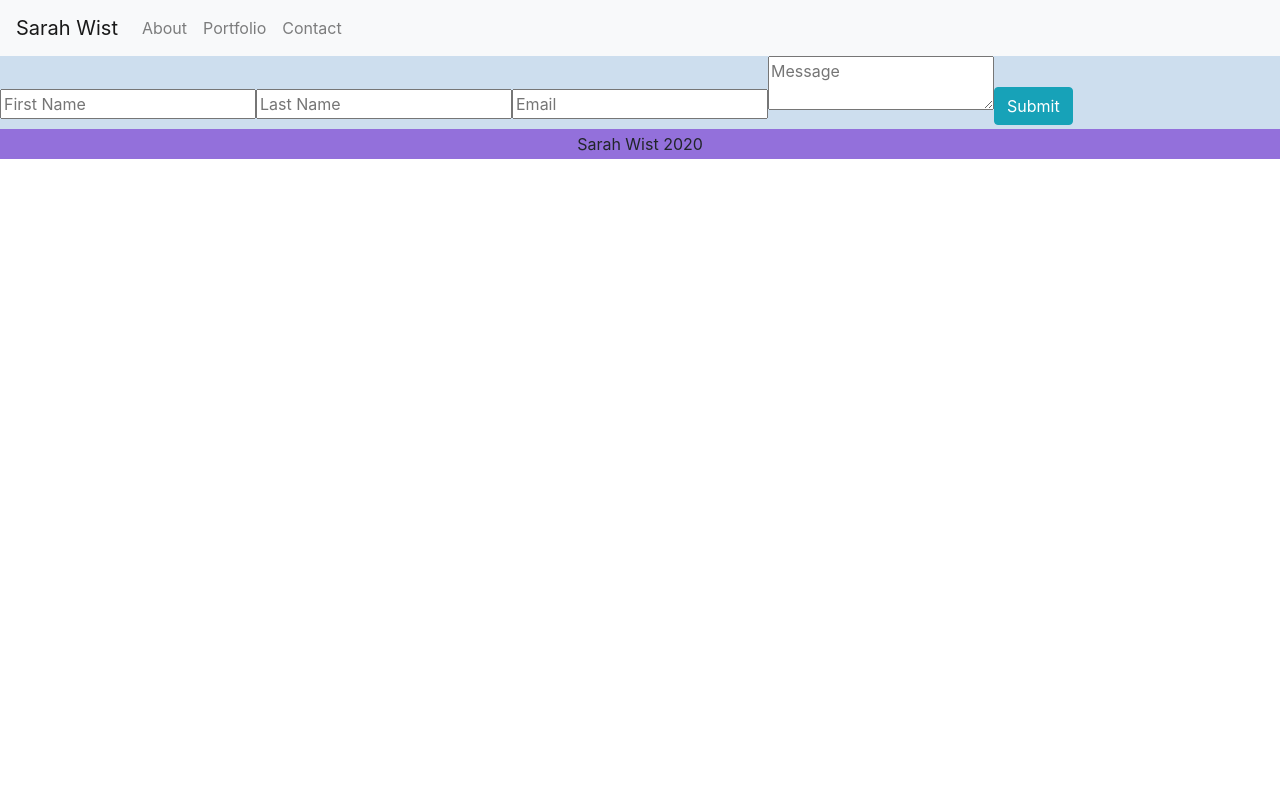
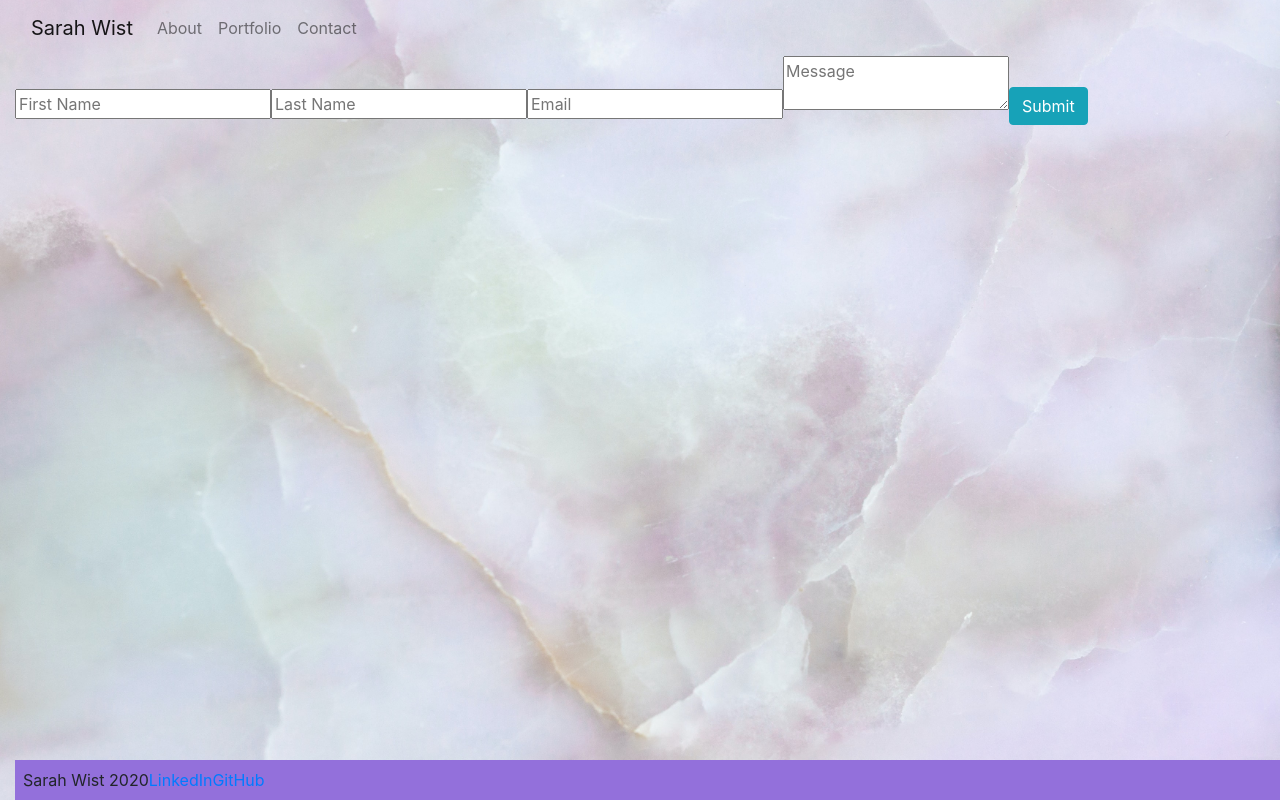
Before and after one commit to swist92/react-portfolio, a React (Create React App) app: page /contact in a window 1280 px wide. Built offline with nearby package versions, Linux system fonts and the light colour scheme.

Commit message:
modified components to display full size image as background

```diff
--- a/src/App.css
+++ b/src/App.css
@@ -1,15 +1,6 @@
 .App {
   text-align: center;
   color: black;
-  height: 100%;
-  background-image: url("./images/react_portfolio_bkgd_image.jpg");
-  /* position: fixed;
-  min-width: 100%;
-  min-height: 100%; */
-  background-attachment: fixed;
-  background-position: center;
-  background-repeat: no-repeat;
-  background-size: cover;
 }
 
 .App-logo {
--- a/src/App.js
+++ b/src/App.js
@@ -11,8 +11,9 @@ import "./App.css";
 function App() {
   return (
     <Router>
-      <div>
+      <div className="container-fluid">
         <Navbar />
+
         <Wrapper>
           <Route exact path="/" component={About} />
           <Route exact path="/about" component={About} />
--- a/src/components/Footer/Footer.css
+++ b/src/components/Footer/Footer.css
@@ -1,15 +1,16 @@
 .footer {
   min-height: 10px;
-  background: lavender;
-  position: relative;
+  background: mediumpurple;
+  position: fixed;
+  bottom: 0;
 }
 
-.footer span {
-  position: absolute;
-  bottom: 0;
+/* .footer span {
+  /* position: absolute; */
+  /* bottom: 0;
   left: 0;
-  right: 0;
-  text-align: center;
+  right: 0; */
+  /* text-align: center;
   padding: 3px;
-  background: mediumpurple;
-}
+  background: mediumpurple; */
+/* } */
--- a/src/components/Footer/Footer.js
+++ b/src/components/Footer/Footer.js
@@ -3,7 +3,7 @@ import "./Footer.css";
 
 function Footer() {
   return (
-    <footer className="footer">
+    <footer className="footer col-12 p-2 pl-0">
       <span>Sarah Wist 2020</span>
       <a href="https://www.linkedin.com/in/sarah-wist-a02430103/">LinkedIn</a>
       <a href="https://github.com/swist92">GitHub</a>
--- a/src/components/Navbar/Navbar.js
+++ b/src/components/Navbar/Navbar.js
@@ -3,12 +3,12 @@ import { Link } from "react-router-dom";
 
 function Navbar() {
   return (
-    <nav class="navbar navbar-expand-lg navbar-light bg-light">
-      <Link class="navbar-brand" to="/about">
+    <nav className="navbar navbar-expand-lg navbar-light">
+      <Link className="navbar-brand" to="/about">
         Sarah Wist
       </Link>
       <button
-        class="navbar-toggler"
+        className="navbar-toggler"
         type="button"
         data-toggle="collapse"
         data-target="#navbarNav"
@@ -16,22 +16,22 @@ function Navbar() {
         aria-expanded="false"
         aria-label="Toggle navigation"
       >
-        <span class="navbar-toggler-icon"></span>
+        <span className="navbar-toggler-icon"></span>
       </button>
-      <div class="collapse navbar-collapse" id="navbarNav">
-        <ul class="navbar-nav">
-          <li class="nav-item">
-            <Link class="nav-link" to="/about">
+      <div className="collapse navbar-collapse" id="navbarNav">
+        <ul className="navbar-nav">
+          <li className="nav-item">
+            <Link className="nav-link" to="/about">
               About
             </Link>
           </li>
-          <li class="nav-item">
-            <Link class="nav-link" to="/portfolio">
+          <li className="nav-item">
+            <Link className="nav-link" to="/portfolio">
               Portfolio
             </Link>
           </li>
-          <li class="nav-item">
-            <Link class="nav-link" to="/contact">
+          <li className="nav-item">
+            <Link className="nav-link" to="/contact">
               Contact
             </Link>
           </li>
--- a/src/components/Wrapper/Wrapper.css
+++ b/src/components/Wrapper/Wrapper.css
@@ -1,5 +1,5 @@
 .wrapper {
   min-height: 10%;
   padding-bottom: 10px;
-  background-color: #cddeee;
+  /* background-color: #cddeee; */
 }
--- a/src/index.css
+++ b/src/index.css
@@ -5,6 +5,15 @@ body {
     sans-serif;
   -webkit-font-smoothing: antialiased;
   -moz-osx-font-smoothing: grayscale;
+  height: 100%;
+  background-image: url("./images/react_portfolio_bkgd_image.jpg");
+  position: fixed;
+  min-width: 100%;
+  min-height: 100%;
+  background-attachment: fixed;
+  background-position: center;
+  background-repeat: no-repeat;
+  background-size: cover;
 }
 
 code {
--- a/src/pages/About.js
+++ b/src/pages/About.js
@@ -1,26 +1,13 @@
 import React from "react";
-// import "../App.css";
-// import Background from "../images/background_image.jpg"
+import "../App.css";
+// import bgImage from "../images/react_portfolio_bkgd_image.jpg";
 
 function About() {
   return (
-    <div>
-      <body
-        style={
-          {
-            // backgroundColor: "#cddeee",
-            // textAlign: "center",
-          }
-        }
-      >
-        <p
-          style={
-            {
-              // color: "white",
-              // textAlign: "center",
-            }
-          }
-        >
+    <div className="row">
+      <div className="col-12">
+
+      <p>
         The quality of products found in software solutions varies greatly.
         Advancement of these solutions and the connection it creates between
         developer and client is what drove my desire to become a back-end
@@ -29,15 +16,14 @@ function About() {
         as policy administrator at a regional insurance company. After a few
         years, I decided to move to South Korea to teach English and leave a
         mark on the world by advancing the lifelong opportunities of children.
-          This experience sparked my desire for a global career that would
-          connect people and cultivate accessible, quality products and
-          solutions. Thus began my deep dive into coding. Recently, I have been
-          certified as a Full-Stack Developer by University of Arizona, where I
-          gained knowledge in React, JavaScript, Node, SQL, and MongoDB. This
-          arsenal of technical skills ties together strongly with my previous
-          experiences.
+        This experience sparked my desire for a global career that would connect
+        people and cultivate accessible, quality products and solutions. Thus
+        began my deep dive into coding. Recently, I have been certified as a
+        Full-Stack Developer by University of Arizona, where I gained knowledge
+        in React, JavaScript, Node, SQL, and MongoDB. This arsenal of technical
+        skills ties together strongly with my previous experiences.
       </p>
-        <img
+      {/* <img
         src="https://images.unsplash.com/photo-1532538014654-28b063b09d80?ixlib=rb-1.2.1&ixid=eyJhcHBfaWQiOjEyMDd9&auto=format&fit=crop&w=800&q=60"
         alt="marble"
         style={{
@@ -51,8 +37,8 @@ function About() {
           backgroundSize: "cover",
           // width: "50%",
         }}
-        ></img>
-      </body>
+      ></img> */}
+      </div>
     </div>
   );
 }
```
Also changed, not shown: src/components/Content/Content.js (added, +14 -0 lines). Lines whose indentation alone changed are shown as unchanged.
